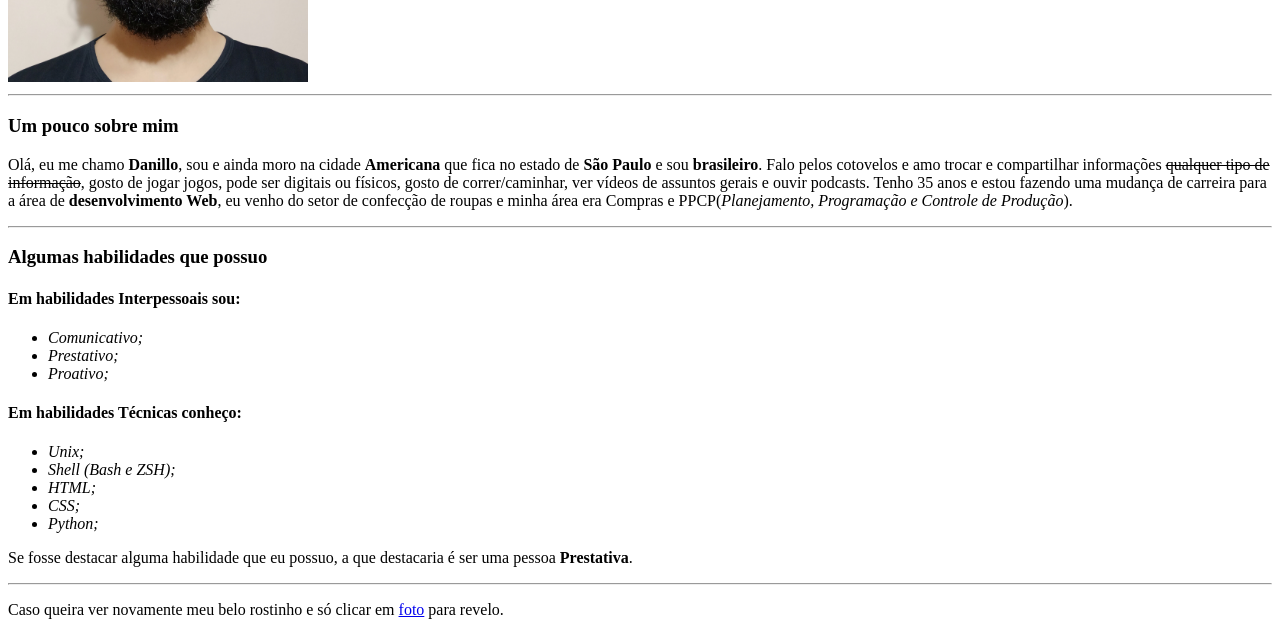
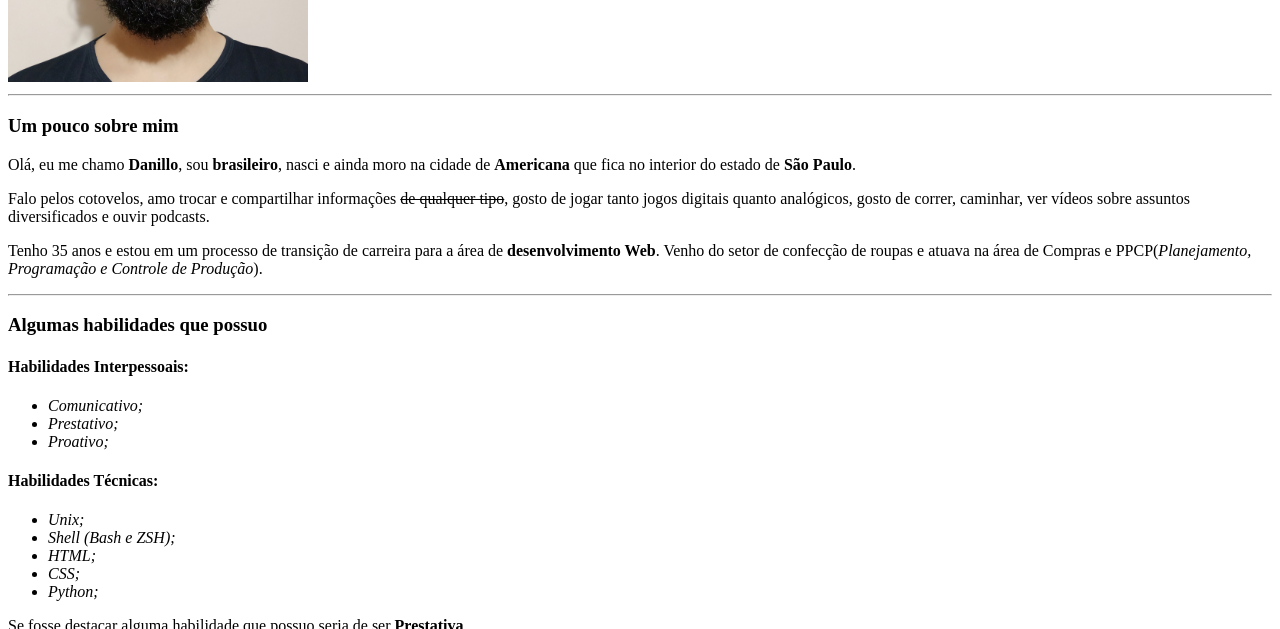
Before and after one commit to danillogoncalves/portfolio-web, a plain HTML site: page index.html in a window 1280 px wide. Shown: the part 347-976 px from the top of the page. Drawn offline with Linux system fonts and the light colour scheme.

Commit message:
Fiz novas alterações propostas por minha namorada e meu amigo sobre o texto e mudei o logo do GitHub para melhorar a visualização no dakr mode.

```diff
--- a/index.html
+++ b/index.html
@@ -12,10 +12,12 @@
     <img id="foto" src="imagens/foto.jpg" alt="Homem como barba e bigode, como cabelo um pouco grande e olhos castanhos." width="300px">
     <hr/>
     <h3 id="sobre">Um pouco sobre mim</h3>
-    <p>Olá, eu me chamo <strong>Danillo</strong>, sou e ainda moro na cidade <strong>Americana</strong> que fica no estado de <strong>São Paulo</strong> e sou <strong>brasileiro</strong>. Falo pelos cotovelos e amo trocar e compartilhar informações <s>qualquer tipo de informação</s>, gosto de jogar jogos, pode ser digitais ou físicos, gosto de correr/caminhar, ver vídeos de assuntos gerais e ouvir podcasts. Tenho 35 anos e estou fazendo uma mudança de carreira para a área de <strong>desenvolvimento Web</strong>, eu venho do setor de confecção de roupas e minha área era Compras e PPCP(<em>Planejamento, Programação e Controle de Produção</em>).</p>
+    <p>Olá, eu me chamo <strong>Danillo</strong>, sou  <strong>brasileiro</strong>, nasci e ainda moro na cidade de <strong>Americana</strong> que fica no interior do estado de <strong>São Paulo</strong>.</p>
+    <p>Falo pelos cotovelos, amo trocar e compartilhar informações <s>de qualquer tipo</s>, gosto de jogar tanto jogos digitais quanto analógicos, gosto de correr, caminhar, ver vídeos sobre assuntos diversificados e ouvir podcasts.</p>
+    <p>Tenho 35 anos e estou em um processo de transição de carreira para a área de <strong>desenvolvimento Web</strong>. Venho do setor de confecção de roupas e atuava na área de Compras e PPCP(<em>Planejamento, Programação e Controle de Produção</em>).</p>
     <hr/>
     <h3 id="habilidades">Algumas habilidades que possuo</h3>
-    <h4>Em habilidades Interpessoais sou:</h4>
+    <h4>Habilidades Interpessoais:</h4>
     <ul>
         <em>
         <li>Comunicativo;</li>
@@ -23,7 +25,7 @@
         <li>Proativo;</li>
         </em>
     </ul>
-    <h4>Em habilidades Técnicas conheço:</h4>
+    <h4>Habilidades Técnicas:</h4>
     <ul>
         <em>
         <li>Unix;</li>
@@ -33,9 +35,9 @@
         <li>Python;</li>
         </em>
     </ul>
-    <p>Se fosse destacar alguma habilidade que eu possuo, a que destacaria é ser uma pessoa <strong>Prestativa</strong>.</p>
+    <p>Se fosse destacar alguma habilidade que possuo seria de ser <strong>Prestativa</strong>.</p>
     <hr/>
-    <p>Caso queira ver novamente meu belo rostinho e só clicar em <a href="#foto">foto</a> para revelo.</p>
+    <p>Caso queira ver novamente meu belo rostinho e só clicar em <a href="#foto">aqui</a> para revelo.</p>
     <p id="blogs">Se quiser saber um pouco mais sobre mim, pode entrar no meu <a href="https://www.linkedin.com/in/danillo-gon%C3%A7alves-batista/" target="_blank">Linkedin <img src="imagens/linkedin.png" alt="Logo do LinkedIn" width="15px"></a>, <a href="https://twitter.com/danillogbatista" target="_blank">Twitter <img src="imagens/twitter.png" alt="Logo do Twitter" width="15px"></a> ou portfólio no <a href="https://github.com/danillogoncalves" target="_blank">GitHub <img src="imagens/github.png" alt="Logo do GitHub" width="15px"></a>.</p>
     <hr/>
     <p><a href="#inicio">Início</a> | <a href="#sobre">Sobre</a> | <a href="#habilidades">Habilidades</a> | <a href="#blogs">Blogs e portfólio</a></p>
```
Also changed, not shown: imagens/github.png.
